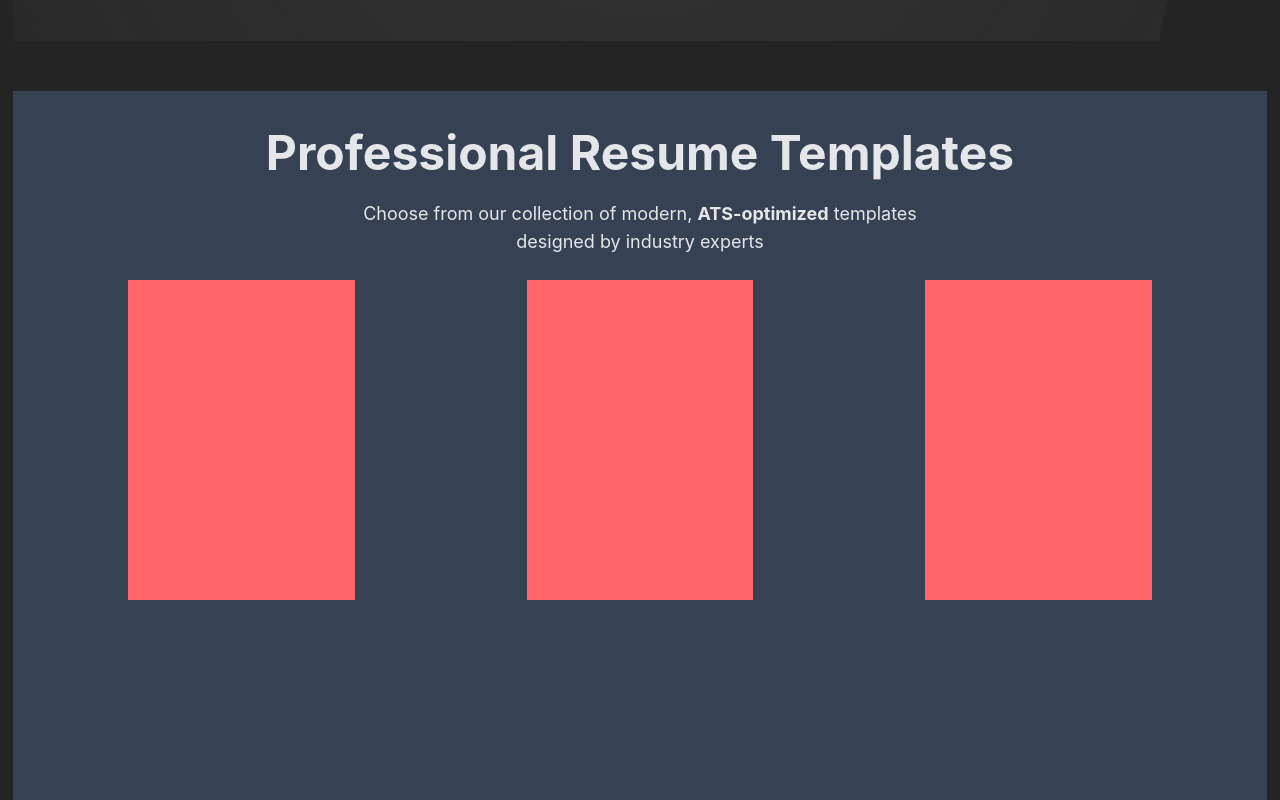
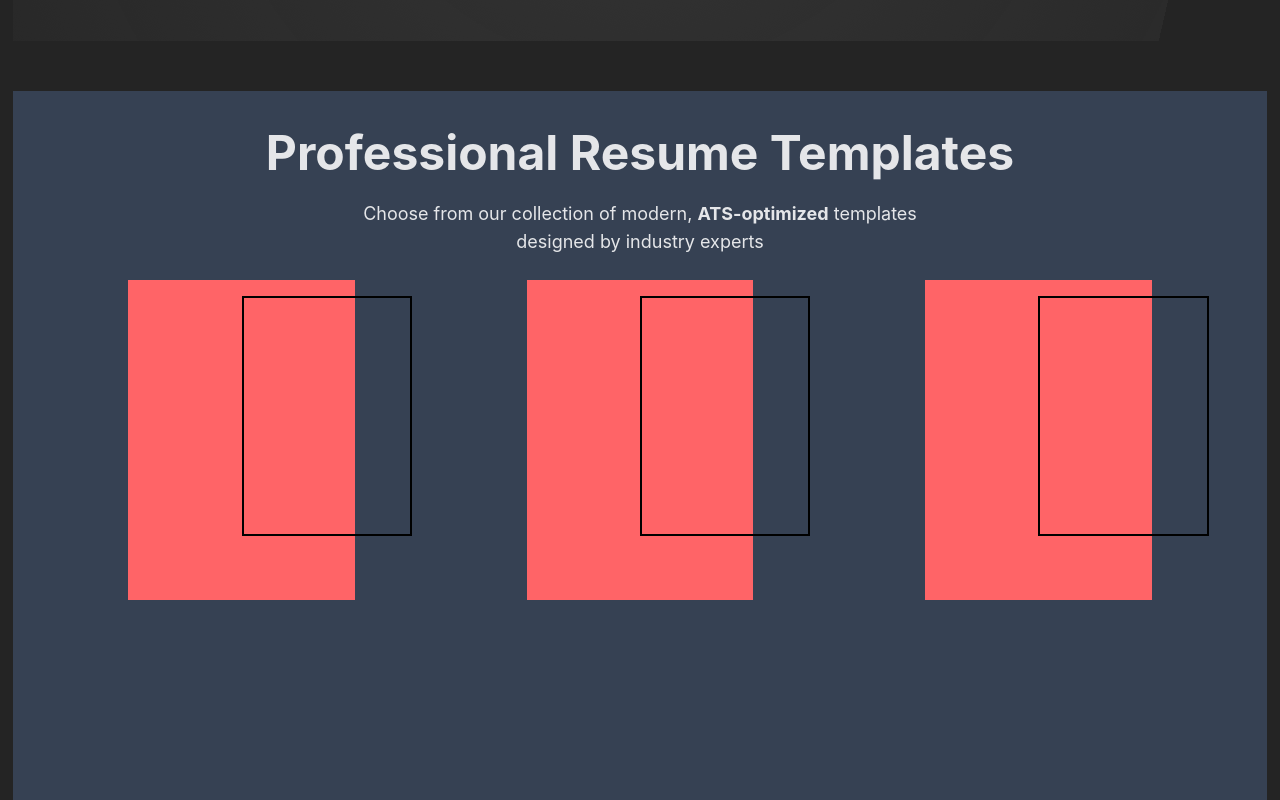
Before and after one commit to Subhranshu-Lenka/React-Resume-Builder, a React (Vite) app: page / in a window 1280 px wide. Shown: the part 528-1328 px from the top of the page. Built offline with nearby package versions, Linux system fonts and the light colour scheme.

Commit message:
working on template styling

```diff
--- a/src/pages/Home/Home.jsx
+++ b/src/pages/Home/Home.jsx
@@ -65,7 +65,7 @@ function Home() {
               templates-grid
               "
             >
-              <div className="template-grid-item p-4 pb-8 bg-red-400 h-[40vh] aspect-[1/1.41]"></div>
+              <div className="template-grid-item relative p-4 pb-8 bg-red-400 h-[40vh] aspect-[1/1.41]"></div>
               <div className="template-grid-item p-4 pb-8 bg-red-400 h-[40vh] aspect-[1/1.41]"></div>
               <div className="template-grid-item p-4 pb-8 bg-red-400 h-[40vh] aspect-[1/1.41]"></div>
             </div>
--- a/src/pages/Home/home.css
+++ b/src/pages/Home/home.css
@@ -30,3 +30,14 @@
         transform: rotate(360deg);
     }
 }
+
+.template-grid-item::before{
+    content: "";
+    position: absolute;
+    /* left: -50%; */
+    /* top: -50%; */
+    border: 2px solid black;
+    height: 30vh;
+    aspect-ratio: 1/1.41;
+    z-index: 3;
+}
```
